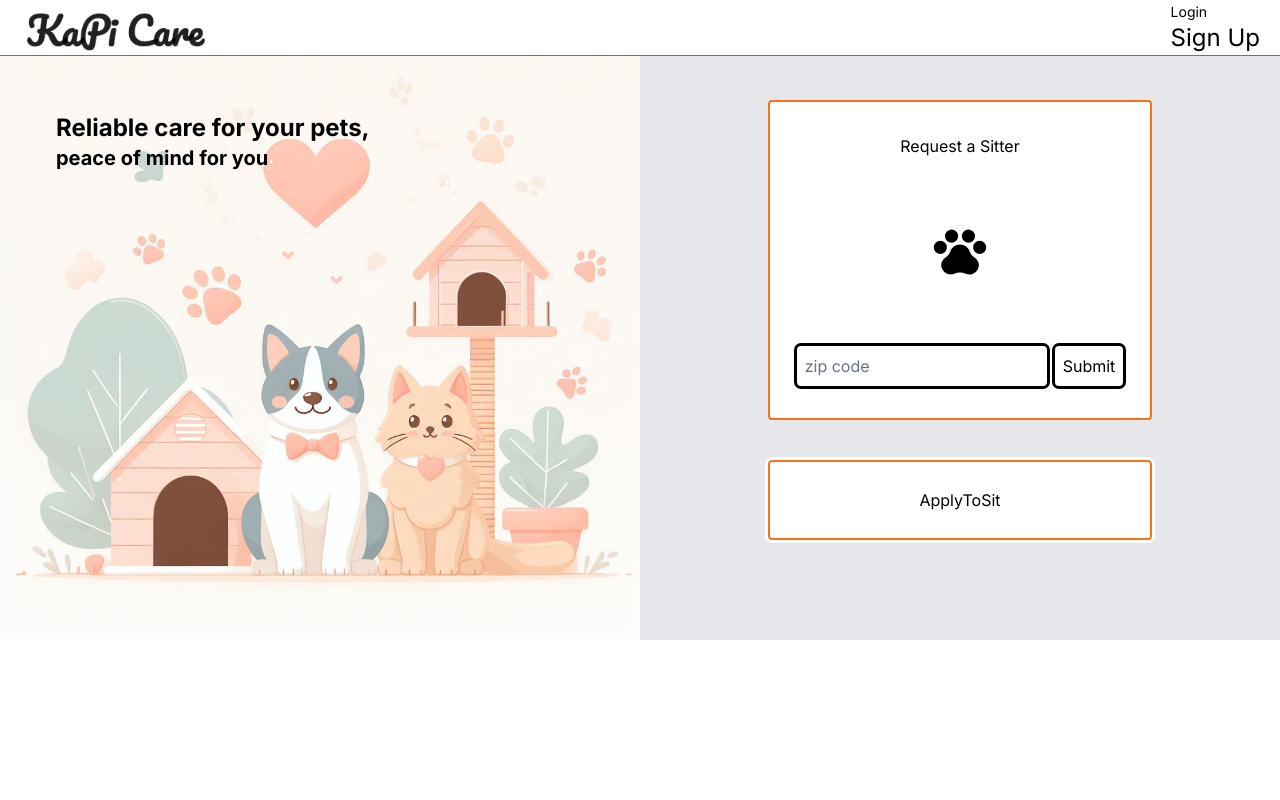
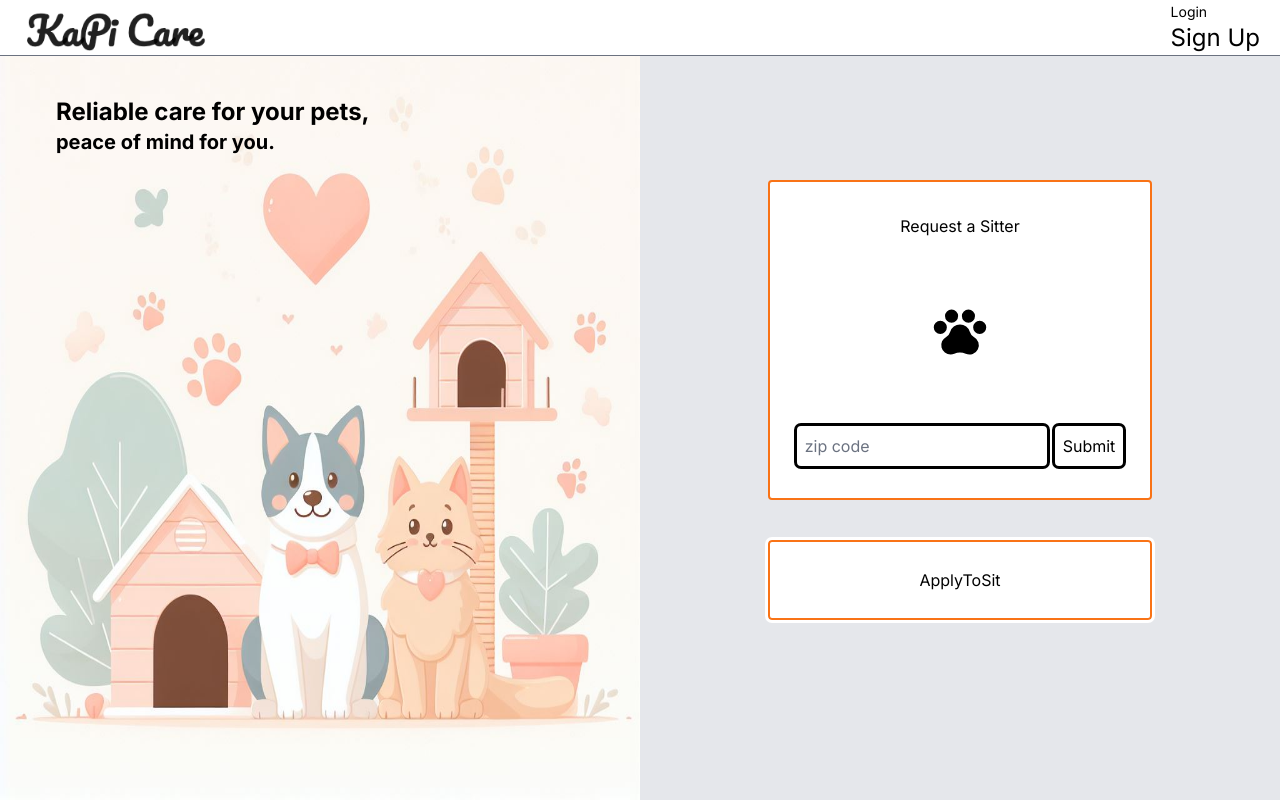
Before and after one commit to kflieder/kapi-care, a Next.js app: page / in a window 1280 px wide. Built offline with nearby package versions, Linux system fonts and the light colour scheme.

Commit message:
fixed mobil display
fixed the mobile display for the homepage

```diff
--- a/src/app/components/ApplyToSit.tsx
+++ b/src/app/components/ApplyToSit.tsx
@@ -1,7 +1,11 @@
+import Link from 'next/link'
 import React from 'react'
 
 export default function ApplyToSit() {
+
+
+
   return (
-    <div className="border-2 rounded border-orange-500 bg-white outline outline-white w-96 h-20 flex flex-col justify-center text-center items-center mx-10">ApplyToSit</div>
+    <Link href="/forms/Application" className="border-2 rounded border-orange-500 bg-white outline outline-white w-96 h-20 flex flex-col justify-center text-center items-center mx-10">ApplyToSit</Link>
   )
 }
--- a/src/app/components/ImgAndQuote.tsx
+++ b/src/app/components/ImgAndQuote.tsx
@@ -7,10 +7,10 @@ const pacifico = Pacifico({subsets: ['latin'], weight: '400', variable: '--font-
 export default function ImgAndQuote() {
     return (
         <div>
-            <img src="/assets/sideimg.jpeg" alt="image of 2 cute animals" className='relative h-full' />
-            <div className='absolute top-28 left-14'>
+            <img src="/assets/sideimg.jpeg" alt="image of 2 cute animals" className='relative h-screen' />
+            <div className='absolute top-24 left-14'>
                 <h1 className="font-bold text-2xl">Reliable care for your pets,</h1>
-                <h2 className="font-bold text-xl">peace of mind for you</h2>
+                <h2 className="font-bold text-xl">peace of mind for you.</h2>
             </div>
 
         </div>
--- /dev/null
+++ b/src/app/forms/Application/page.tsx
@@ -0,0 +1,7 @@
+import React from 'react'
+
+export default function page() {
+  return (
+    <div>page</div>
+  )
+}
--- a/src/app/sections/body.tsx
+++ b/src/app/sections/body.tsx
@@ -7,12 +7,12 @@ import ImgAndQuote from '../components/ImgAndQuote'
 
 export default function Body() {
   return (
-    <div className="grid grid-cols-1 sm:grid-cols-2 justify-center">
+    <div className="grid grid-cols-2 sm:grid-cols-1 justify-center bg-gray-200 h-screen">
       <div className="hidden md:block">
         <ImgAndQuote />
       </div>
 
-      <div className="flex flex-col justify-center items-center bg-gray-200">
+      <div className="flex flex-col justify-center items-center lg:mt-0 sm:mt-20">
         <RequestSitter />
         <ApplyToSit />
       </div>
--- a/tailwind.config.ts
+++ b/tailwind.config.ts
@@ -16,6 +16,9 @@ const config: Config = {
       fontFamily: {
         pacifico: ['var(--font-pacifico)'],
       },
+      screens: {
+        'sm': {'max': '639px'},
+      },
     },
   },
   plugins: [],
```
Also changed, not shown: src/app/api/users/me/route.ts (line endings or trailing spaces).
